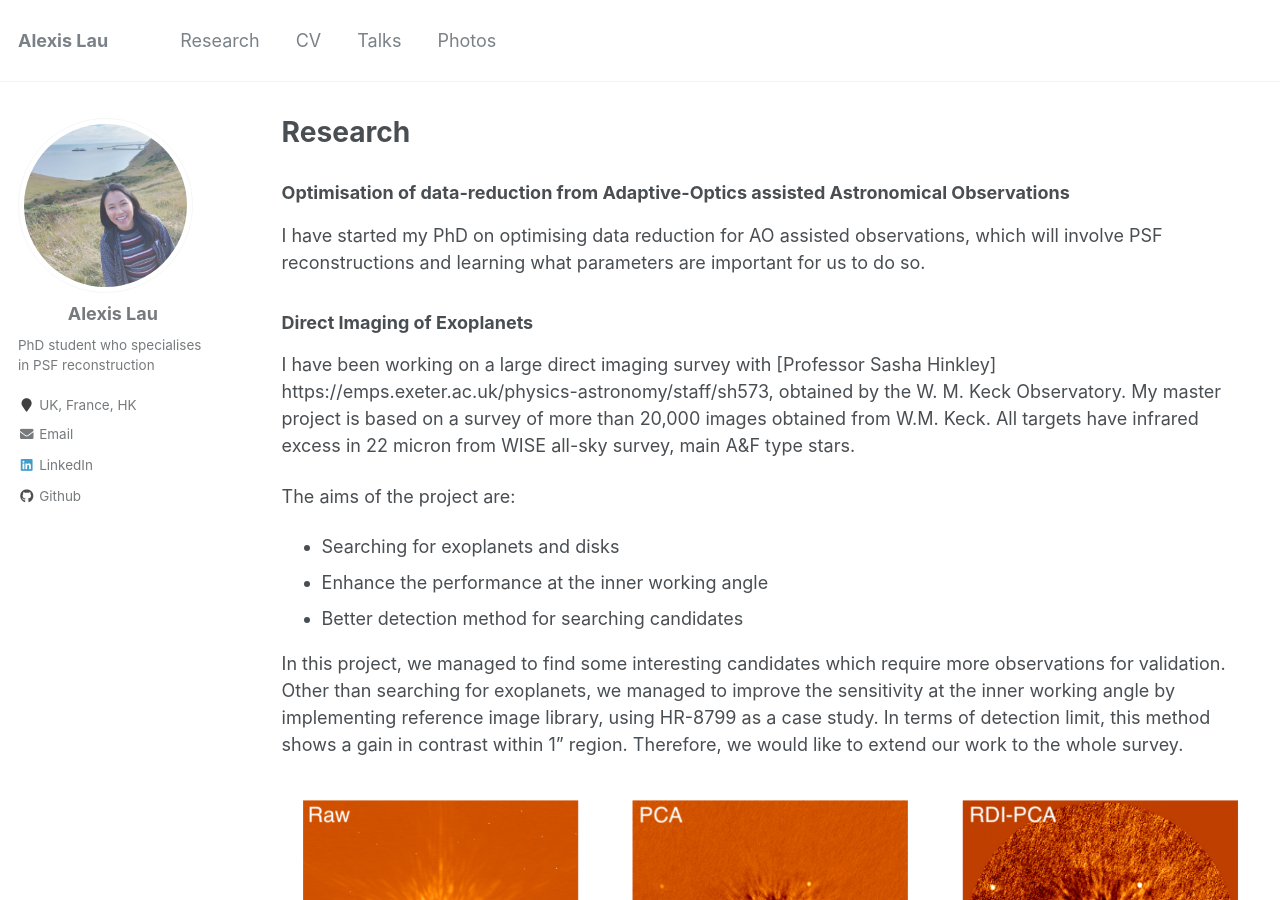
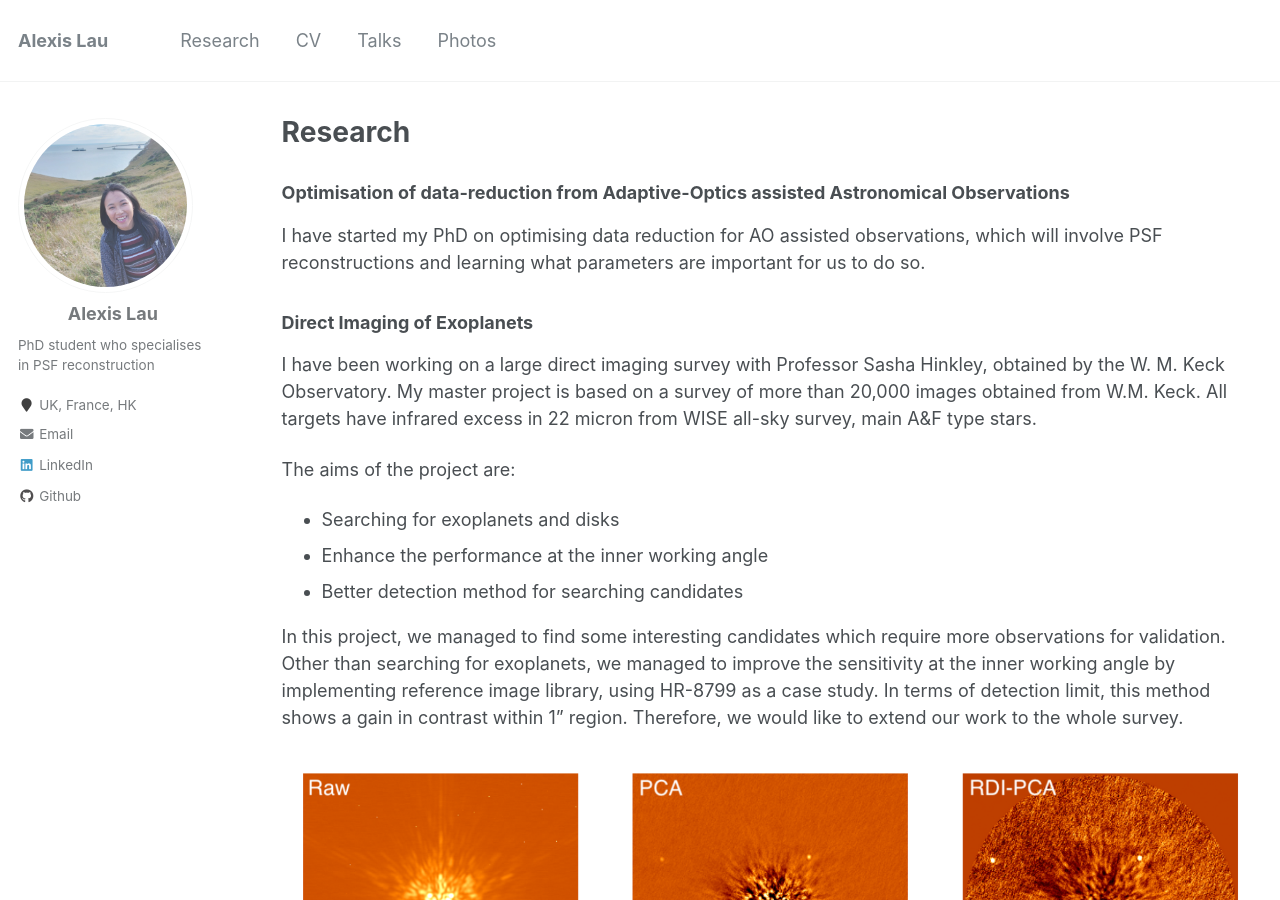
Before and after one commit to alexisyslau/_alexislau.github.io, a Jekyll site: the page built from _pages/research.md, in a window 1280 px wide and 900 px high. Built offline with Jekyll 4.4.1, drawn with Linux system fonts in a browser that asks for light colours.

Commit message:
Change the link

```diff
--- a/_pages/research.md
+++ b/_pages/research.md
@@ -21,7 +21,7 @@ I have started my PhD on optimising data reduction for AO assisted observations,
 
 ### Direct Imaging of Exoplanets
 
-I have been working on a large direct imaging survey with [Professor Sasha Hinkley] <https://emps.exeter.ac.uk/physics-astronomy/staff/sh573>, obtained by the W. M. Keck Observatory. My master project is based on a survey of more than 20,000 images obtained from W.M. Keck. All targets have infrared excess in 22 micron from WISE all-sky survey, main A&F type stars.
+I have been working on a large direct imaging survey with [Professor Sasha Hinkley](https://emps.exeter.ac.uk/physics-astronomy/staff/sh573), obtained by the W. M. Keck Observatory. My master project is based on a survey of more than 20,000 images obtained from W.M. Keck. All targets have infrared excess in 22 micron from WISE all-sky survey, main A&F type stars.
 
 The aims of the project are:
 
```
